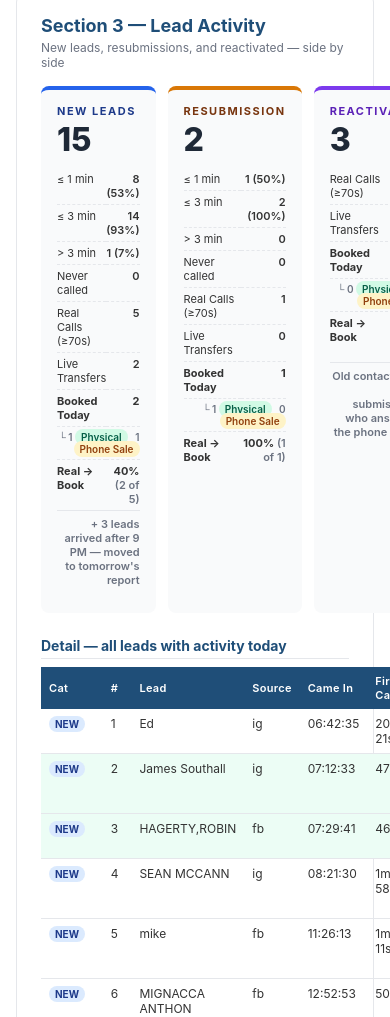
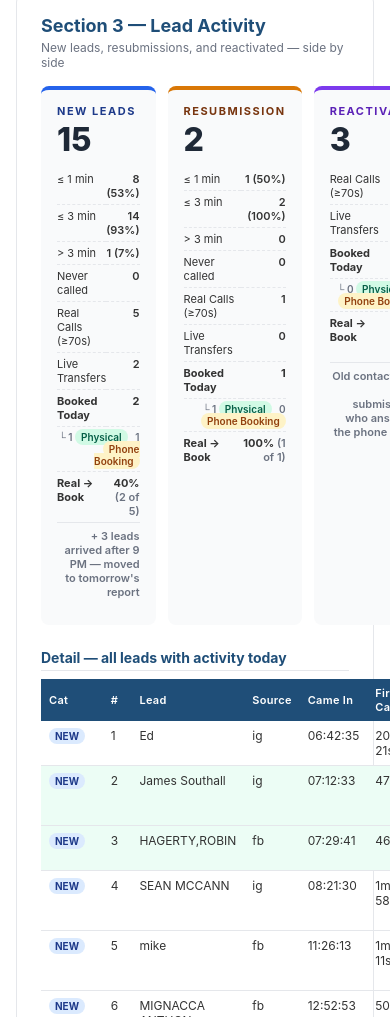
Before and after one commit to LocalAC100/local-ac-reports-bot, a website: page src/email-mockup.html in a window 390 px wide. Shown: the part 1796-2813 px from the top of the page. Drawn offline with Linux system fonts and the light colour scheme.

Commit message:
Mockup v8: Phone Sale → Phone Booking + workflow note + Stephanie narrative fixed

```diff
--- a/src/email-mockup.html
+++ b/src/email-mockup.html
@@ -138,7 +138,7 @@
           <tr><td>Real Calls (≥70s)</td><td>5</td></tr>
           <tr><td>Live Transfers</td><td>2</td></tr>
           <tr><td><b>Booked Today</b></td><td><b>2</b></td></tr>
-          <tr><td colspan="2" class="booking-breakdown">└ 1 <span class="pill-physical">Physical</span> &nbsp; 1 <span class="pill-phone">Phone Sale</span></td></tr>
+          <tr><td colspan="2" class="booking-breakdown">└ 1 <span class="pill-physical">Physical</span> &nbsp; 1 <span class="pill-phone">Phone Booking</span></td></tr>
           <tr><td><b>Real → Book</b></td><td><b>40%</b> <span class="small">(2 of 5)</span></td></tr>
           <tr><td colspan="2" class="small" style="padding-top:6px;border-top:1px solid #e5e7eb">+ 3 leads arrived after 9 PM — moved to tomorrow's report</td></tr>
         </table>
@@ -155,7 +155,7 @@
           <tr><td>Real Calls (≥70s)</td><td>1</td></tr>
           <tr><td>Live Transfers</td><td>0</td></tr>
           <tr><td><b>Booked Today</b></td><td><b>1</b></td></tr>
-          <tr><td colspan="2" class="booking-breakdown">└ 1 <span class="pill-physical">Physical</span> &nbsp; 0 <span class="pill-phone">Phone Sale</span></td></tr>
+          <tr><td colspan="2" class="booking-breakdown">└ 1 <span class="pill-physical">Physical</span> &nbsp; 0 <span class="pill-phone">Phone Booking</span></td></tr>
           <tr><td><b>Real → Book</b></td><td><b>100%</b> <span class="small">(1 of 1)</span></td></tr>
         </table>
       </div>
@@ -167,7 +167,7 @@
           <tr><td>Real Calls (≥70s)</td><td>3</td></tr>
           <tr><td>Live Transfers</td><td>0</td></tr>
           <tr><td><b>Booked Today</b></td><td><b>0</b></td></tr>
-          <tr><td colspan="2" class="booking-breakdown">└ 0 <span class="pill-physical">Physical</span> &nbsp; 0 <span class="pill-phone">Phone Sale</span></td></tr>
+          <tr><td colspan="2" class="booking-breakdown">└ 0 <span class="pill-physical">Physical</span> &nbsp; 0 <span class="pill-phone">Phone Booking</span></td></tr>
           <tr><td><b>Real → Book</b></td><td><b>0%</b> <span class="small">(0 of 3)</span></td></tr>
           <tr><td colspan="2" class="small" style="padding-top:6px;border-top:1px solid #e5e7eb">Old contacts, not new submissions, who answered the phone today.</td></tr>
         </table>
@@ -186,7 +186,7 @@
       </thead>
       <tbody>
         <tr><td><span class="cat-new">NEW</span></td><td>1</td><td>Ed</td><td>ig</td><td>06:42:35</td><td>20m 21s</td><td><span class="badge badge-bad">&gt; 5 min</span></td><td>—</td><td>Frank</td><td>Frank</td><td></td><td>(3) Days Old</td><td><span class="pill-none">—</span></td><td>17</td></tr>
-        <tr class="row-booked"><td><span class="cat-new">NEW</span></td><td>2</td><td>James Southall</td><td>ig</td><td>07:12:33</td><td>47s</td><td><span class="badge badge-good">≤ 1 min</span></td><td>2m 14s</td><td>Frank</td><td>Frank</td><td>Yes</td><td>Over Phone Booked</td><td><span class="pill-phone">Phone Sale</span></td><td>3</td></tr>
+        <tr class="row-booked"><td><span class="cat-new">NEW</span></td><td>2</td><td>James Southall</td><td>ig</td><td>07:12:33</td><td>47s</td><td><span class="badge badge-good">≤ 1 min</span></td><td>2m 14s</td><td>Frank</td><td>Frank</td><td>Yes</td><td>Over Phone Booked</td><td><span class="pill-phone">Phone Booking</span></td><td>3</td></tr>
         <tr class="row-booked"><td><span class="cat-new">NEW</span></td><td>3</td><td>HAGERTY,ROBIN</td><td>fb</td><td>07:29:41</td><td>46s</td><td><span class="badge badge-good">≤ 1 min</span></td><td>3m 02s</td><td>Frank</td><td>Frank</td><td>Yes</td><td>Appt. Booked</td><td><span class="pill-physical">Physical</span></td><td>18</td></tr>
         <tr><td><span class="cat-new">NEW</span></td><td>4</td><td>SEAN MCCANN</td><td>ig</td><td>08:21:30</td><td>1m 58s</td><td><span class="badge badge-warn">≤ 3 min</span></td><td>—</td><td>Mark</td><td>Frank, Angel, Mark</td><td></td><td>New Lead In</td><td><span class="pill-none">—</span></td><td>5</td></tr>
         <tr><td><span class="cat-new">NEW</span></td><td>5</td><td>mike</td><td>fb</td><td>11:26:13</td><td>1m 11s</td><td><span class="badge badge-warn">≤ 3 min</span></td><td>1m 32s</td><td>Angel</td><td>Frank, Angel, Mark</td><td></td><td>New Lead In</td><td><span class="pill-none">—</span></td><td>9</td></tr>
@@ -229,14 +229,14 @@
           <th>Dispatcher</th><th>Total</th><th>Real Call</th><th>Live Transfer</th>
           <th>No Answer</th><th>Failed</th>
           <th>Unique Contacts</th><th>Avg / Contact</th><th>% Real</th>
-          <th>Physical Booked</th><th>Phone Sale</th>
+          <th>Physical Booked</th><th>Phone Booking</th>
         </tr>
       </thead>
       <tbody>
         <tr><td><b>Mark Jay Vergara</b><br><span class="small">dispatcher_training</span></td><td>213</td><td>3</td><td>0</td><td>197</td><td>13</td><td>57</td><td><span class="badge badge-good">3.74</span></td><td>1.4%</td><td>0</td><td>0</td></tr>
         <tr><td><b>Ellie Guerra</b><br><span class="small">dispatcher</span></td><td>171</td><td>1</td><td>0</td><td>147</td><td>22</td><td>69</td><td><span class="badge badge-good">2.48</span></td><td>0.6%</td><td>0</td><td>0</td></tr>
         <tr><td><b>Angel Sejera</b><br><span class="small">dispatcher</span></td><td>101</td><td>3</td><td>0</td><td>75</td><td>23</td><td>44</td><td><span class="badge badge-good">2.30</span></td><td>3.0%</td><td><b>1</b> <span class="pill-physical">Physical</span></td><td>0</td></tr>
-        <tr><td><b>Frank Maglanoc</b><br><span class="small">dispatcher_manager</span></td><td>53</td><td>0</td><td>2</td><td>49</td><td>2</td><td>32</td><td><span class="badge badge-bad">1.66</span></td><td>3.8%</td><td><b>1</b> <span class="pill-physical">Physical</span></td><td><b>1</b> <span class="pill-phone">Phone Sale</span></td></tr>
+        <tr><td><b>Frank Maglanoc</b><br><span class="small">dispatcher_manager</span></td><td>53</td><td>0</td><td>2</td><td>49</td><td>2</td><td>32</td><td><span class="badge badge-bad">1.66</span></td><td>3.8%</td><td><b>1</b> <span class="pill-physical">Physical</span></td><td><b>1</b> <span class="pill-phone">Phone Booking</span></td></tr>
         <tr><td><b>Christian Quafiricua</b><br><span class="small">office_manager</span></td><td>7</td><td>1</td><td>0</td><td>6</td><td>0</td><td>1</td><td><span class="badge badge-warn">7.00</span></td><td>14.3%</td><td>0</td><td>0</td></tr>
         <tr style="background:#f9fafb"><td><b>INBOUND</b></td><td>3</td><td>0</td><td>0</td><td>3</td><td>0</td><td>3</td><td>1.00</td><td>0%</td><td>—</td><td>—</td></tr>
         <tr style="background:#f3f4f6;font-weight:bold"><td>TOTAL</td><td>548</td><td>8</td><td>2</td><td>477</td><td>60</td><td>206*</td><td></td><td>1.8%</td><td><b>2</b></td><td><b>1</b></td></tr>
@@ -246,7 +246,7 @@
       <b>Avg / Contact</b> color: green = healthy 2–4 calls per lead, red &lt; 2 (under-pushing), yellow &gt; 4 (over-calling).
       <b>% Real</b> = (Real Call + Live Transfer) / Total.
       <b>Physical Booked</b> = contacts whose opportunity moved into "Appt. Booked" today AND this dispatcher had the longest real call.
-      <b>Phone Sale</b> = same but for "Over Phone Booked" stage.
+      <b>Phone Booking</b> = same but for "Over Phone Booked" stage.
       <span class="small">* Total Unique Contacts is rolled across all dispatchers; the same lead may be called by multiple people, so dispatcher uniques don't sum to the total.</span>
     </p>
   </div>
@@ -354,11 +354,11 @@
           <div style="font-size:13px;padding:4px 0">→ <b>HAGERTY,ROBIN</b> <span class="small">(fb · NEW)</span> &nbsp;<span class="pill-physical">Physical Booking</span><br>
             <span class="small" style="margin-left:18px">New Lead In → Appt. Booked &nbsp;·&nbsp; Frank · 3m 02s real call · response 46s</span>
           </div>
-          <div style="font-size:13px;padding:4px 0;border-top:1px dashed #e5e7eb">→ <b>James Southall</b> <span class="small">(ig · NEW)</span> &nbsp;<span class="pill-phone">Phone Sale</span><br>
+          <div style="font-size:13px;padding:4px 0;border-top:1px dashed #e5e7eb">→ <b>James Southall</b> <span class="small">(ig · NEW)</span> &nbsp;<span class="pill-phone">Phone Booking</span><br>
             <span class="small" style="margin-left:18px">New Lead In → Over Phone Booked &nbsp;·&nbsp; Frank · 2m 14s real call · response 47s</span>
           </div>
           <div style="font-size:13px;padding:4px 0;border-top:1px dashed #e5e7eb">→ <b>Stephanie Coggle</b> <span class="small">(fb · 319 days old · <span style="background:#fde68a;color:#78350f;padding:1px 5px;border-radius:6px;font-weight:600">RESUBMISSION today</span>)</span> &nbsp;<span class="pill-physical">Physical Booking</span><br>
-            <span class="small" style="margin-left:18px">She resubmitted today → reset to New Lead In → Angel sold her over the phone (Over Phone Booked) → upgraded to a physical appointment (Appt. Booked) — all in one day · 2m 35s real call</span>
+            <span class="small" style="margin-left:18px">She resubmitted today → reset to New Lead In → Angel booked her into <b>Over Phone Booked</b> (phone callback for sales) → later upgraded to <b>Appt. Booked</b> (physical appointment) by sales — all in one day · Angel's real call 2m 35s</span>
           </div>
         </div>
       </div>
@@ -375,7 +375,10 @@
         <div style="flex:1;font-size:12px;margin-top:4px">322 calls placed to leads in this stage. Zero converted today.</div>
       </div>
     </div>
-    <p class="small" style="margin-top:8px">📊 <b>Read the funnel:</b> All 3 bookings today started in New Lead In. Two were brand-new ad leads (Frank closed both in &lt; 1 minute response). The third (Stephanie) was a resubmission of an old contact — Angel walked her all the way from new-lead through phone sale to physical appointment in a single conversation. Nothing converted from the 322 calls placed to old (3+ day) leads — that pipeline is generating call volume but no bookings today.</p>
+    <p class="small" style="margin-top:8px;background:#f0f9ff;padding:8px 12px;border-left:3px solid #0284c7;border-radius:4px;color:#0c4a6e">
+      <b>Workflow:</b> When a dispatcher gets a lead on the phone, the preferred path is a <b>live transfer</b> to Sal (sales). If Sal isn't available, the dispatcher books the lead into <b>Over Phone Booked</b> — a phone-callback slot, typically 8:30 PM to 9 PM. Sal then calls the lead back during that window and either closes a phone sale or — better — upgrades them to a <b>Physical Booking</b> (Appt. Booked). Some leads can't take a physical visit (impatient, very far away) and stay on a phone sale path; that's the secondary track.
+    </p>
+    <p class="small" style="margin-top:8px">📊 <b>Read the funnel:</b> All 3 bookings today started in New Lead In. Two were brand-new ad leads (Frank booked both in &lt; 1 minute response). The third (Stephanie) was a resubmission — Angel got her on the phone, booked her into Over Phone Booked (a callback for sales), and sales subsequently upgraded the callback to a physical appointment. Nothing converted from the 322 calls placed to old (3+ day) leads — that pipeline is generating call volume but no bookings today.</p>
 
 
     <!-- Lead Age × Dispatcher matrix -->
```
